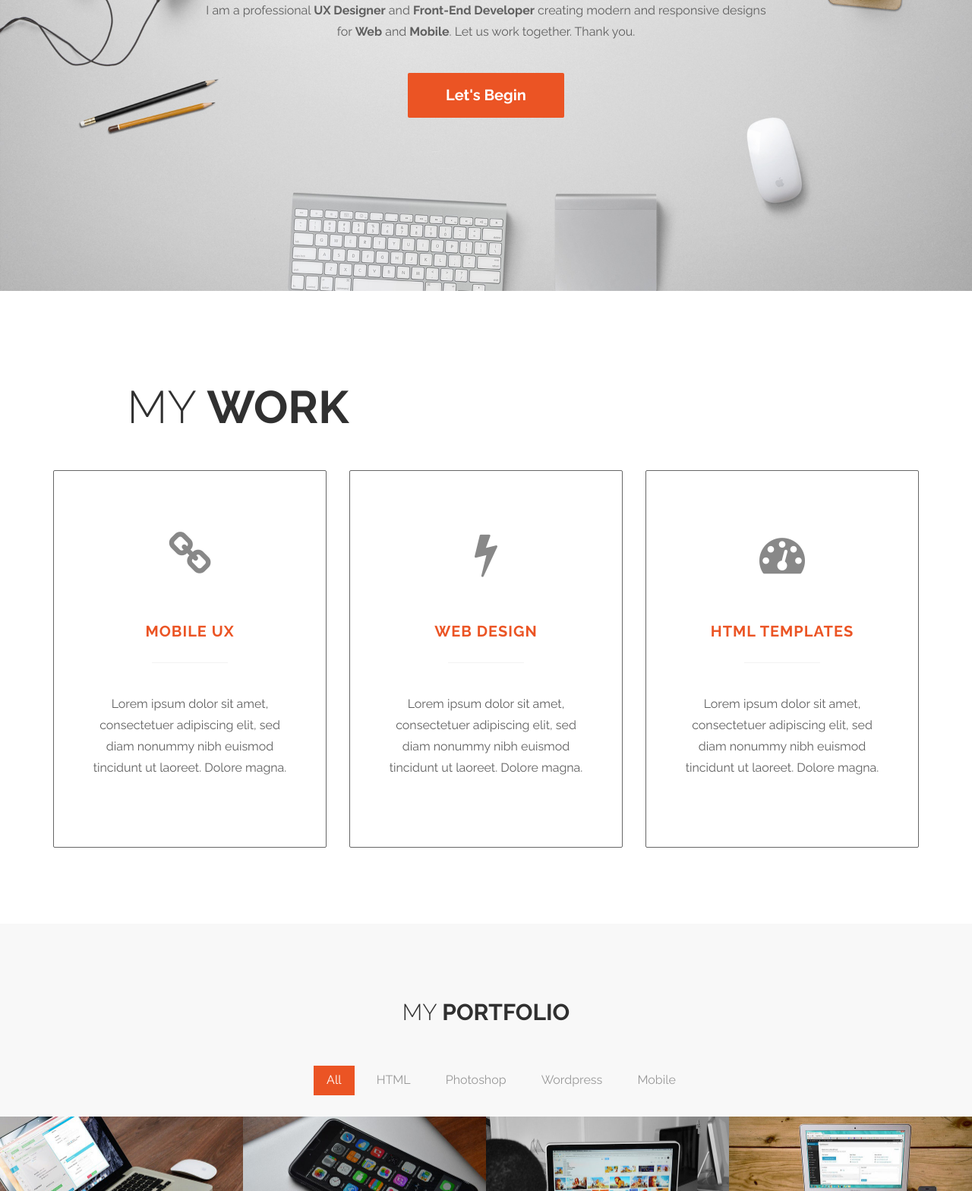
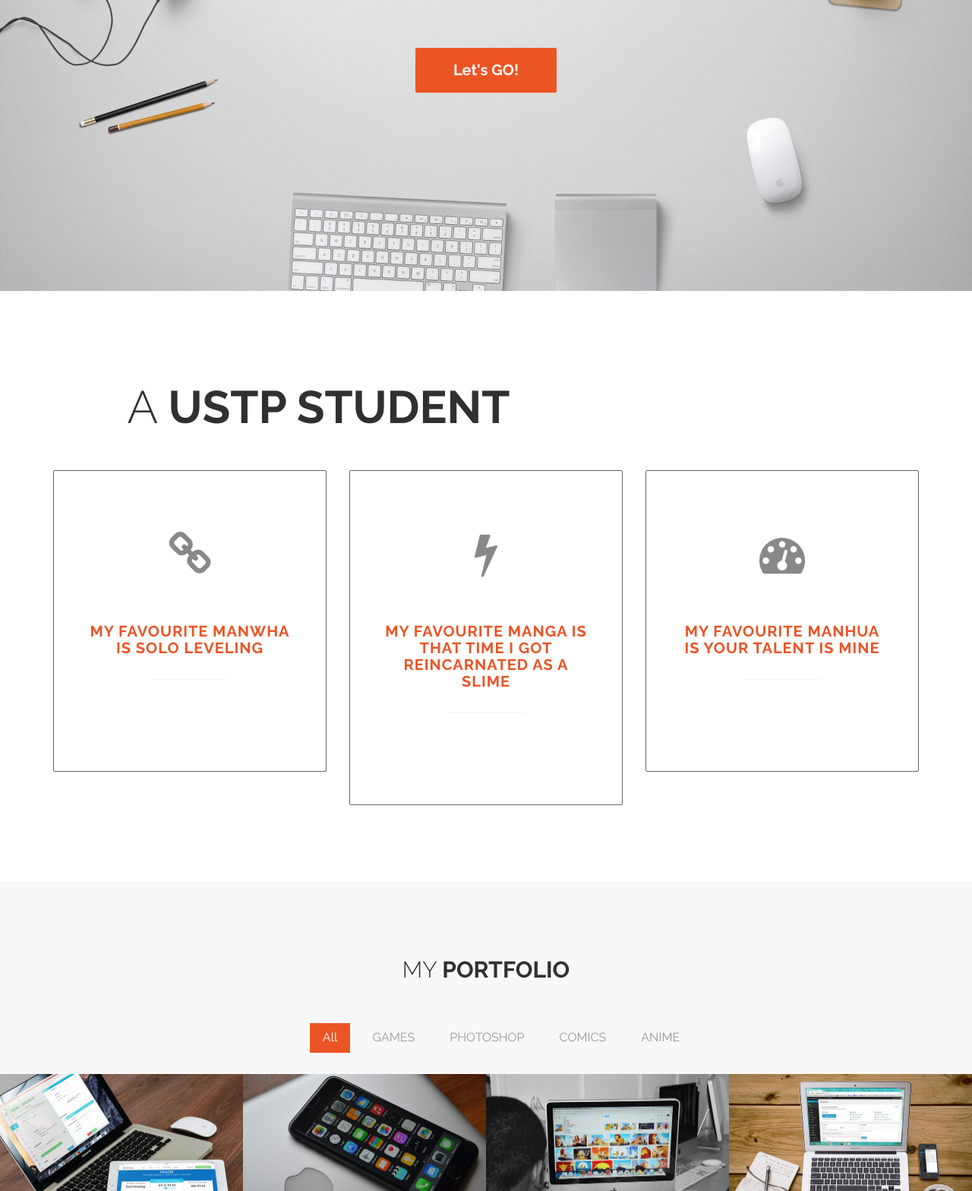
Before and after one commit to RANULES/Ranulo.github.io, a plain HTML site: page index.html in a window 1280 px wide. Shown: the part 417-1985 px from the top of the page at 76% size. Drawn offline with Linux system fonts and the light colour scheme.

Commit message:
Update index.html

```diff
--- a/index.html
+++ b/index.html
@@ -56,10 +56,9 @@ https://templatemo.com/tm-464-ultra-profile
 			<div class="row">
 				<div class="col-md-2 col-sm-1"></div>
 				<div class="col-md-8 col-sm-10">
-					<h1 class="tm-home-title"><strong>John White</strong></h1>
-					<h2 class="tm-home-subtitle">Creative Director</h2>
-					<p>I am a professional <strong>UX Designer</strong> and <strong>Front-End Developer</strong> creating modern and responsive designs for <strong>Web</strong> and <strong>Mobile</strong>. Let us work together. Thank you.</p>
-					<a href="#work" class="btn btn-default smoothScroll tm-view-more-btn">Let's Begin</a>
+					<h1 class="tm-home-title"><strong>Harvey Ranulo</strong></h1>
+					<h2 class="tm-home-subtitle">A USTP Student</h2>
+					<a href="#work" class="btn btn-default smoothScroll tm-view-more-btn">Let's GO!</a>
 				</div>
 				<div class="col-md-2 col-sm-1"></div>
 			</div>
@@ -72,30 +71,27 @@ https://templatemo.com/tm-464-ultra-profile
 		<div class="container">
 			<div class="row">
 				<div class="col-md-offset-1 col-md-11">
-					<h2 class="title">My <strong>Work</strong></h2>
+					<h2 class="title">A <strong>USTP Student</strong></h2>
 				</div>
 				<div class="col-md-4 col-sm-4">
 					<div class="work-wrapper">
 						<i class="fa fa-link"></i>
-						<h3 class="text-uppercase tm-work-h3">Mobile UX</h3>
+						<h3 class="text-uppercase tm-work-h3">My Favourite Manwha is Solo Leveling</h3>
 						<hr>
-						<p>Lorem ipsum dolor sit amet, consectetuer adipiscing elit, sed diam nonummy nibh euismod tincidunt ut laoreet. Dolore magna.</p>
 					</div>
 				</div>
 				<div class="col-md-4 col-sm-4">
 					<div class="work-wrapper">
 						<i class="fa fa-flash"></i>
-						<h3 class="text-uppercase tm-work-h3">Web Design</h3>
+						<h3 class="text-uppercase tm-work-h3">My Favourite Manga is That Time I got Reincarnated as a Slime</h3>
 						<hr>
-						<p>Lorem ipsum dolor sit amet, consectetuer adipiscing elit, sed diam nonummy nibh euismod tincidunt ut laoreet. Dolore magna.</p>
 					</div>
 				</div>
 				<div class="col-md-4 col-sm-4">
 					<div class="work-wrapper">
 						<i class="fa fa-dashboard"></i>
-						<h3 class="text-uppercase tm-work-h3">HTML Templates</h3>
+						<h3 class="text-uppercase tm-work-h3">My Favourite Manhua is Your Talent Is Mine</h3>
 						<hr>
-						<p>Lorem ipsum dolor sit amet, consectetuer adipiscing elit, sed diam nonummy nibh euismod tincidunt ut laoreet. Dolore magna.</p>
 					</div>
 				</div>
 			</div>
@@ -116,10 +112,10 @@ https://templatemo.com/tm-464-ultra-profile
 					<div class="iso-section">
 						<ul class="filter-wrapper clearfix">
 							<li><a href="#" class="opc-main-bg selected" data-filter="*">All</a></li>
-							<li><a href="#" class="opc-main-bg" data-filter=".html">HTML</a></li>
-							<li><a href="#" class="opc-main-bg" data-filter=".photoshop">Photoshop</a></li>
-							<li><a href="#" class="opc-main-bg" data-filter=".wordpress">Wordpress</a></li>
-							<li><a href="#" class="opc-main-bg" data-filter=".mobile">Mobile</a></li>
+							<li><a href="#" class="opc-main-bg" data-filter=".html">GAMES</a></li>
+							<li><a href="#" class="opc-main-bg" data-filter=".photoshop">PHOTOSHOP</a></li>
+							<li><a href="#" class="opc-main-bg" data-filter=".wordpress">COMICS</a></li>
+							<li><a href="#" class="opc-main-bg" data-filter=".mobile">ANIME</a></li>
 						</ul>
 						<div class="iso-box-section">
 							<div class="iso-box-wrapper col4-iso-box">
@@ -127,8 +123,7 @@ https://templatemo.com/tm-464-ultra-profile
 									<div class="portfolio-thumb">
 										<img src="images/portfolio-img1.jpg" class="fluid-img" alt="portfolio img">
 										<div class="portfolio-overlay">
-											<h3 class="portfolio-item-title">UX Design</h3>
-											<p>Lorem ipsum dolor sit amet, consectetuer adipiscing elit, sed diam nonumm.</p>
+											<h3 class="portfolio-item-title">Mobile Legends</h3>
 										</div>
 									</div>
 								</div>
@@ -136,8 +131,7 @@ https://templatemo.com/tm-464-ultra-profile
 									<div class="portfolio-thumb">
 										<img src="images/portfolio-img2.jpg" class="fluid-img" alt="portfolio img">
 										<div class="portfolio-overlay">
-											<h3 class="portfolio-item-title">UX Design</h3>
-											<p>Lorem ipsum dolor sit amet, consectetuer adipiscing elit, sed diam nonumm.</p>
+											<h3 class="portfolio-item-title">Basic Photo Editing</h3>
 										</div>
 									</div>
 								</div>
@@ -145,8 +139,7 @@ https://templatemo.com/tm-464-ultra-profile
 									<div class="portfolio-thumb">
 										<img src="images/portfolio-img3.jpg" class="fluid-img" alt="portfolio img">
 										<div class="portfolio-overlay">
-											<h3 class="portfolio-item-title">UX Design</h3>
-											<p>Lorem ipsum dolor sit amet, consectetuer adipiscing elit, sed diam nonumm.</p>
+											<h3 class="portfolio-item-title">SOLO LEVELING</h3>
 										</div>
 									</div>
 								</div>
@@ -154,8 +147,7 @@ https://templatemo.com/tm-464-ultra-profile
 									<div class="portfolio-thumb">
 										<img src="images/portfolio-img4.jpg" class="fluid-img" alt="portfolio img">
 										<div class="portfolio-overlay">
-											<h3 class="portfolio-item-title">UX Design</h3>
-											<p>Lorem ipsum dolor sit amet, consectetuer adipiscing elit, sed diam nonumm.</p>
+											<h3 class="portfolio-item-title">SCI FI</h3>
 										</div>
 									</div>
 								</div>
@@ -163,8 +155,7 @@ https://templatemo.com/tm-464-ultra-profile
 									<div class="portfolio-thumb">
 										<img src="images/portfolio-img5.jpg" class="fluid-img" alt="portfolio img">
 										<div class="portfolio-overlay">
-											<h3 class="portfolio-item-title">UX Design</h3>
-											<p>Lorem ipsum dolor sit amet, consectetuer adipiscing elit, sed diam nonumm.</p>
+											<h3 class="portfolio-item-title">Strategic games</h3>
 										</div>
 									</div>
 								</div>
@@ -172,8 +163,7 @@ https://templatemo.com/tm-464-ultra-profile
 									<div class="portfolio-thumb">
 										<img src="images/portfolio-img6.jpg" class="fluid-img" alt="portfolio img">
 										<div class="portfolio-overlay">
-											<h3 class="portfolio-item-title">UX Design</h3>
-											<p>Lorem ipsum dolor sit amet, consectetuer adipiscing elit, sed diam nonumm.</p>
+											<h3 class="portfolio-item-title">Basic video Editing</h3>
 										</div>
 									</div>
 								</div>
@@ -181,8 +171,7 @@ https://templatemo.com/tm-464-ultra-profile
 									<div class="portfolio-thumb">
 										<img src="images/portfolio-img7.jpg" class="fluid-img" alt="portfolio img">
 										<div class="portfolio-overlay">
-											<h3 class="portfolio-item-title">UX Design</h3>
-											<p>Lorem ipsum dolor sit amet, consectetuer adipiscing elit, sed diam nonumm.</p>
+											<h3 class="portfolio-item-title">That Time I Got Reincarnated As A Slime</h3>
 										</div>
 									</div>
 								</div>
@@ -190,8 +179,7 @@ https://templatemo.com/tm-464-ultra-profile
 									<div class="portfolio-thumb">
 										<img src="images/portfolio-img8.jpg" class="fluid-img" alt="portfolio img">
 										<div class="portfolio-overlay">
-											<h3 class="portfolio-item-title">UX Design</h3>
-											<p>Lorem ipsum dolor sit amet, consectetuer adipiscing elit, sed diam nonumm.</p>
+											<h3 class="portfolio-item-title">Romance</h3>
 										</div>
 									</div>
 								</div>
@@ -210,25 +198,24 @@ https://templatemo.com/tm-464-ultra-profile
 			<div class="row">
 				<div class="col-md-6 col-sm-6">
 					<h2 class="title">My <strong>Profile</strong></h2>
-					<p><span class="tm-info-label">Name</span> John White</p>
-					<p><span class="tm-info-label">Birthday</span> December 24, 1996</p>
-					<p><span class="tm-info-label">Address</span> Melbourne Victoria 3000 Australia</p>
-					<p><span class="tm-info-label">Phone</span> +001 020 0340 | 009 080 0760</p>
-					<p><span class="tm-info-label">Email</span> hello@company.com</p>
-					<p><span class="tm-info-label">Website</span> <a href="#" class="tm-red-text">www.company.com</a></p>
+					<p><span class="tm-info-label">Name</span> Harvey Kenneth Lance M. Ranulo</p>
+					<p><span class="tm-info-label">Birthday</span> March 16, 2003</p>
+					<p><span class="tm-info-label">Address</span> CDO, Pilippines</p>
+					<p><span class="tm-info-label">Phone</span> 09494133113</p>
+					<p><span class="tm-info-label">Email</span> ranuloharvey@gmail.com</p>
 				</div>
 				<div class="col-md-6 col-sm-6">
-					<h2 class="title"><strong>Some</strong> Skills</h2>
-					<p>Lorem ipsum dolor sit amet, consectetuer adipiscing elit, sed diam nonummy nibh euismod tincidunt ut laoreet. Dolore magna aliquam erat volutpat.</p>
-					<h4 class="tm-progress-label">Bootstrap <small class="progress-percent-small">100%</small></h4>
+					<h2 class="title"><strong>My</strong> Skills</h2>
+					<p>Sleeping, Reading Comics, and Playing ML</p>
+					<h4 class="tm-progress-label">READING COMICS <small class="progress-percent-small">100%</small></h4>
 					<div class="progress tm-progress">
 						<div class="progress-bar progress-bar-danger" role="progressbar" aria-valuenow="100" aria-valuemin="0" aria-valuemax="100" style="width: 100%;"></div>
 					</div>
-					<h4 class="tm-progress-label">HTML5 <small class="progress-percent-small">90%</small></h4>
+					<h4 class="tm-progress-label">SLEEPING <small class="progress-percent-small">90%</small></h4>
 					<div class="progress tm-progress">
 						<div class="progress-bar progress-bar-danger" role="progressbar" aria-valuenow="90" aria-valuemin="0" aria-valuemax="100" style="width: 90%;"></div>
 					</div>
-					<h4 class="tm-progress-label">SEO <small class="progress-percent-small">80%</small></h4>
+					<h4 class="tm-progress-label">PLAYING ML <small class="progress-percent-small">80%</small></h4>
 					<div class="progress tm-progress">
 						<div class="progress-bar progress-bar-danger" role="progressbar" aria-valuenow="80" aria-valuemin="0" aria-valuemax="100" style="width: 80%;"></div>
 					</div>
@@ -245,10 +232,9 @@ https://templatemo.com/tm-464-ultra-profile
 				<div class="col-md-offset-6 col-md-6 col-sm-offset-6 col-sm-7">
 					<div class="title">
 						<h2>This is <strong>me</strong></h2>
-						<h1 class="tm-red-text">Creative <strong>Director</strong></h1>
+						<h1 class="tm-red-text">A 2nd Year USTP <strong>Student </strong></h1>
 					</div>
-					<p>This is free Bootstrap v3.3.4 mobile friendly layout from <a rel="nofollow" href="https://templatemo.com">templatemo</a>. Feel free to use it for your website. Credit goes to <a rel="nofollow" href="https://pixabay.com">Pixabay</a> for photos used in this template. Dolore magna aliquam erat volutpat. Lorem ipsum dolor sit amet, consectetuer adipiscing elit, sed diam nonummy nibh euismod tincidunt ut laoreet.</p>
-					<p>Lorem ipsum dolor sit amet, consectetuer adipiscing elit, sed diam nonummy nibh euismod tincidunt ut laoreet. Dolore magna aliquam erat volutpat.</p>
+					<p>Hoping to learn stuff</p>
 				</div>
 			</div>
 		</div>
@@ -308,7 +294,7 @@ https://templatemo.com/tm-464-ultra-profile
 		<div class="container">
 			<div class="row">
 				<div class="col-md-12">
-					<h2 class="title">Drop <strong>me a line</strong></h2>
+					<h2 class="title">Message <strong>me if you have Time</strong></h2>
 					<hr>
 				</div>
 				<div class="col-md-1 col-sm-1"></div>
```
